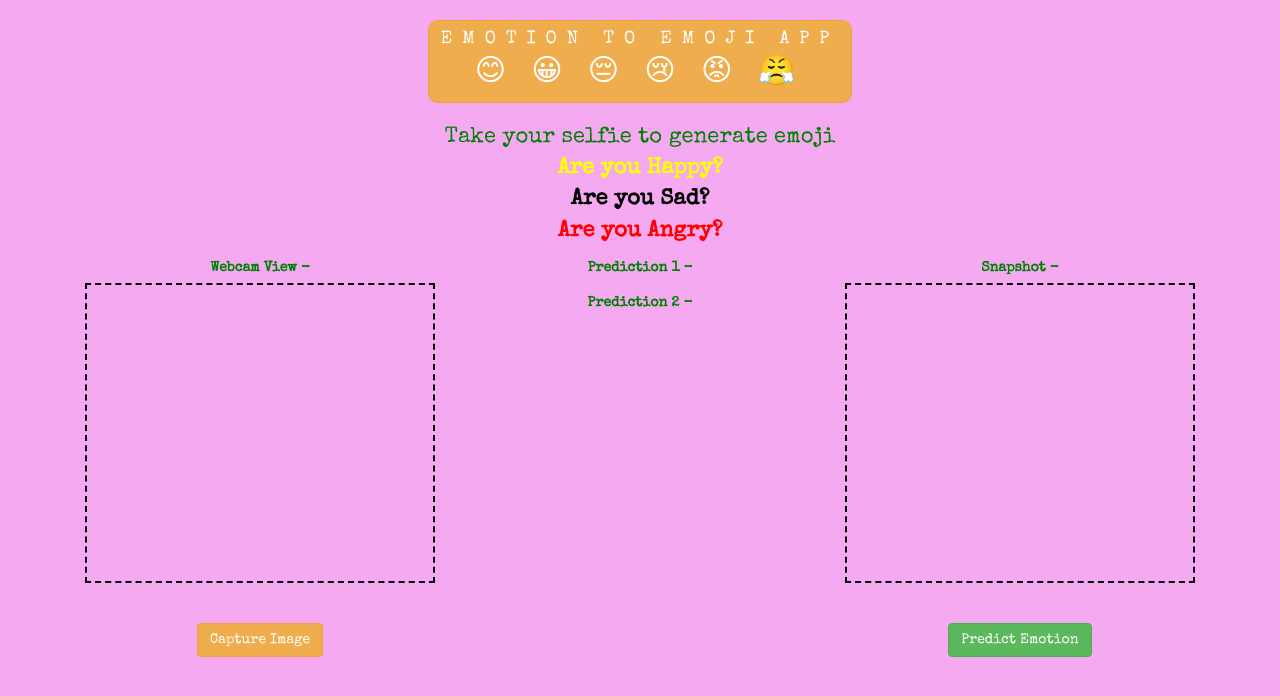
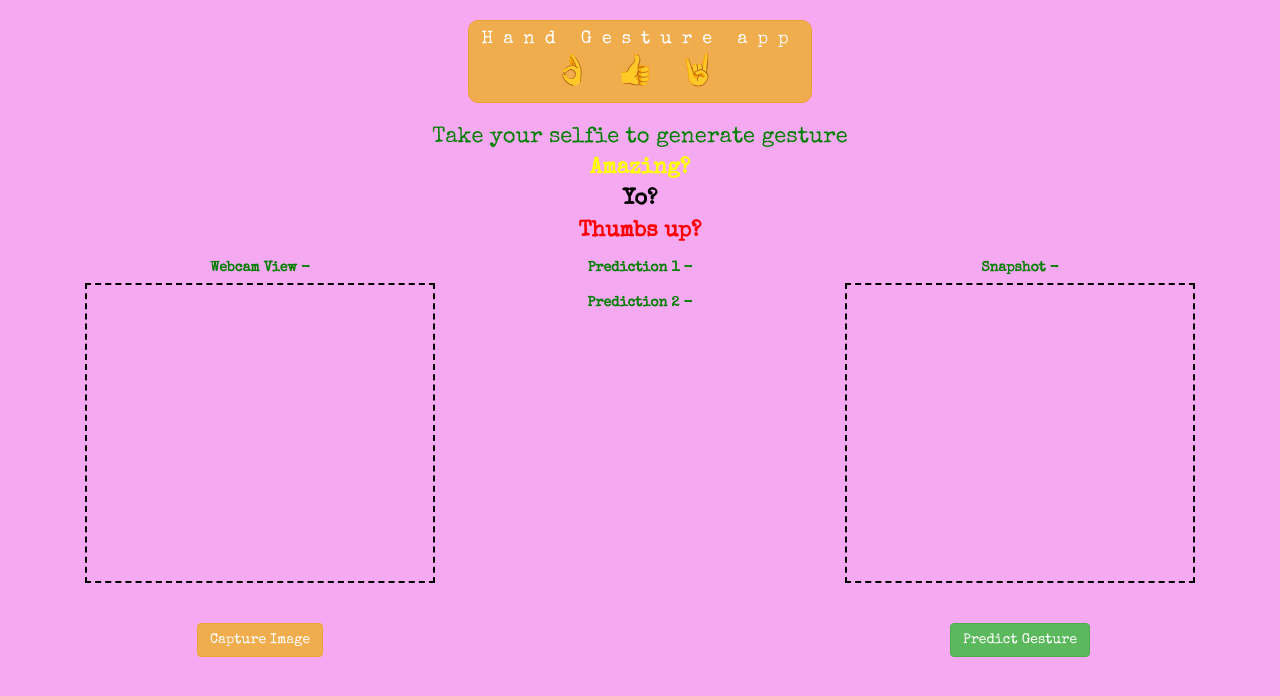
Before and after one commit to Rishika14/handgesture, a plain HTML site: page index.html in a window 1280 px wide. Drawn offline with nearby package versions, Linux system fonts and the light colour scheme; a script that the page names is missing.

Commit message:
Add files via upload

```diff
--- a/index.html
+++ b/index.html
@@ -1,7 +1,6 @@
-
 <html>
   <head>
-    <title>Emotion To Emoji</title>
+    <title>Hand Gesture</title>
     <meta name="viewport" content="width=device-width, initial-scale=1.0">
     <link rel="stylesheet" href="https://maxcdn.bootstrapcdn.com/bootstrap/3.4.0/css/bootstrap.min.css">
     <script src="https://ajax.googleapis.com/ajax/libs/jquery/3.4.1/jquery.min.js"></script>
@@ -17,24 +16,21 @@
   <div class="container">
 
     <center>
-    <h3 class="btn btn-warning heading">EMOTION TO EMOJI APP
+    <h3 class="btn btn-warning heading">Hand Gesture app
       <br>
-      <span>&#128522;</span>
-      <span>&#128512;</span>
-      <span>&#128532;</span>
-      <span>&#128546;</span>
-      <span>&#128545;</span>
-      <span>&#128548;</span>
+      <span>&#128076;</span>
+      <span>&#128077;</span>
+      <span>&#129304;</span>
       </h3>
       <br>
       <br>
-      <p style="font-size: 22px;">Take your selfie to generate emoji
+      <p style="font-size: 22px;">Take your selfie to generate gesture
       	<br>
-        <b style="color: yellow">Are you Happy?</b>
+        <b style="color: yellow">Amazing?</b>
         <br>
-        <b style="color: black">Are you Sad?</b>
+        <b style="color: black">Yo?</b>
         <br>
-        <b style="color: red">Are you Angry?</b>
+        <b style="color: red">Thumbs up?</b>
         <br>
       </p>
     <div class="col-md-4 col-sm-12 col-xs-12">
@@ -46,12 +42,12 @@
 
     <div class="col-md-4 col-sm-12 col-xs-12">
       <label>Prediction 1 - </label>
-      <p class="emotion_name" id="result_emotion_name"></p>
+      <p class="gesture_name" id="result_gesture_name"></p>
       <p class="emoji" id="update_emoji"></p>
 
           <label>Prediction 2 - </label>
-          <p class="emotion_name" id="result_emotion_name2"></p>
-          <p class="emoji" id="update_emoji2"></p>
+          <p class="gesture_name" id="result_gesture_name2"></p>
+          <p class="gesture" id="update_gesture2"></p>
           </p>
 
     </div>
@@ -59,7 +55,7 @@
 	      <label>Snapshot - </label>
         <div id="result"></div>
         <br><br>
-        <buton onclick="check();" class="btn btn-success">Predict Emotion</buton>
+        <buton onclick="check();" class="btn btn-success">Predict Gesture</buton>
       </div>
 
     </center>
--- a/style.css
+++ b/style.css
@@ -13,15 +13,15 @@ span
   width: 350px;
   height: 300px;
 }
-#result_emotion_name ,#result_emotion_name2
+#result_gesture_name ,#result_gesture_name2
 {
   color: black;
 }
-.emotion_name
+.gesture_name
 {
   font-size: 40px;
 }
-.emoji
+.gesture
 {
   font-size:48px;
 }
```
